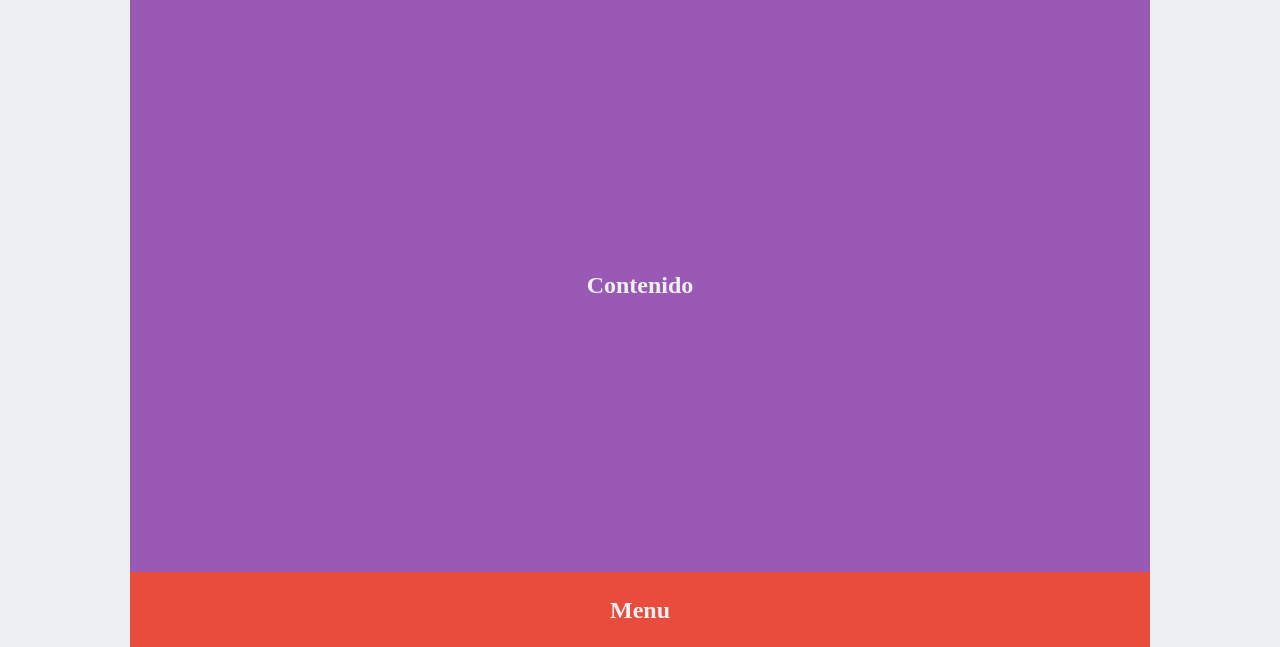
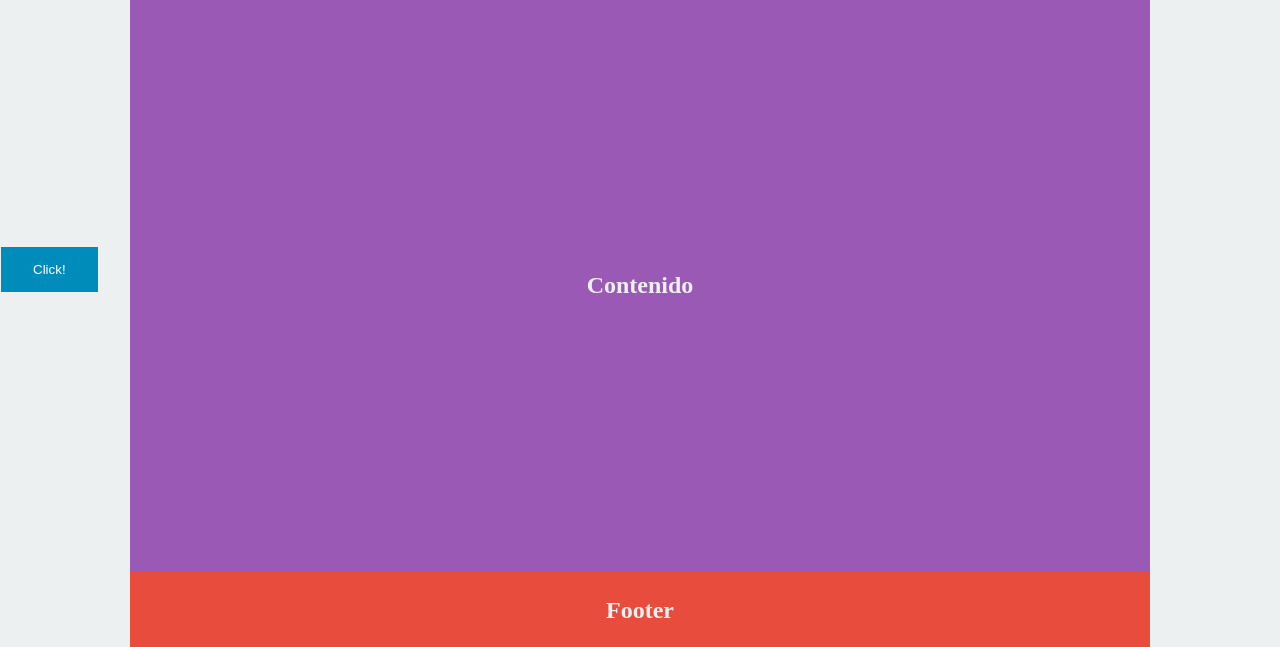
Before and after one commit to mpetrinidev/demo-web, a website: page index.html in a window 1280 px wide. Shown: the part 153-800 px from the top of the page. Drawn offline with Linux system fonts and the light colour scheme.

Commit message:
third commit

```diff
--- a/index.html
+++ b/index.html
@@ -1,29 +1,21 @@
 <!DOCTYPE html>
 <html>
-
-<head>
+  <head>
     <meta charset="utf-8" />
-    <meta http-equiv="X-UA-Compatible" content="IE=edge">
+    <meta http-equiv="X-UA-Compatible" content="IE=edge" />
     <title>Page Title</title>
-    <meta name="viewport" content="width=device-width, initial-scale=1">
+    <meta name="viewport" content="width=device-width, initial-scale=1" />
 
     <link rel="stylesheet" type="text/css" media="screen" href="main.css" />
+  </head>
 
-    <script src="main.js"></script>
-</head>
-
-<body>
+  <body>
+    <button id="btn">Click!</button>
     <div class="container">
-        <nav id="menu">
-            <h1>Menu</h1>
-        </nav>
-        <section class="content">
-            <h2>Contenido</h2>
-        </section>
-        <footer>
-            <h2>Menu</h2>
-        </footer>
+      <nav id="menu"><h1>Menu</h1></nav>
+      <section class="content"><h2>Contenido</h2></section>
+      <footer><h2>Footer</h2></footer>
     </div>
-</body>
-
+  </body>
+  <script src="main.js"></script>
 </html>
--- a/main.css
+++ b/main.css
@@ -18,6 +18,20 @@ h2 {
     text-align: center;
     transform: translateY(-50%);
     color: rgb(236, 240, 241);
+}
+
+button {
+    background-color: #008CBA;
+    border: none;
+    color: white;
+    padding: 15px 32px;
+    text-align: center;
+    text-decoration: none;
+    display: inline-block;
+    cursor: pointer;
+    position: absolute;
+    top: 50%;
+    left: 1px;
 }
 
 .container {
--- a/main.js
+++ b/main.js
@@ -0,0 +1,7 @@
+let button = document.getElementById('btn');
+
+button.addEventListener('click', mostrarAlerta);
+
+function mostrarAlerta() {
+    alert('Hizo click');
+}
```
Also changed, not shown: package.json (line endings or trailing spaces).
